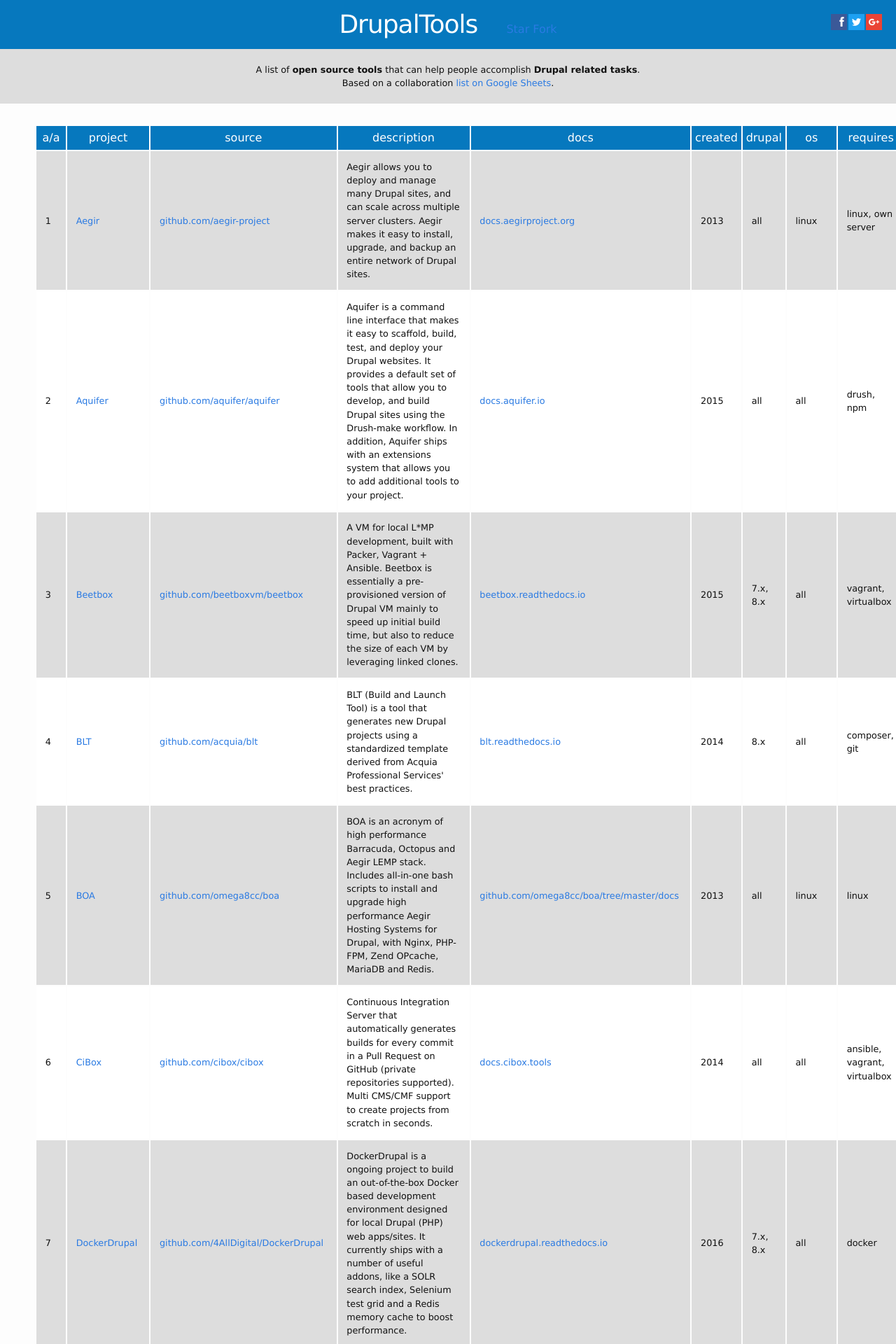
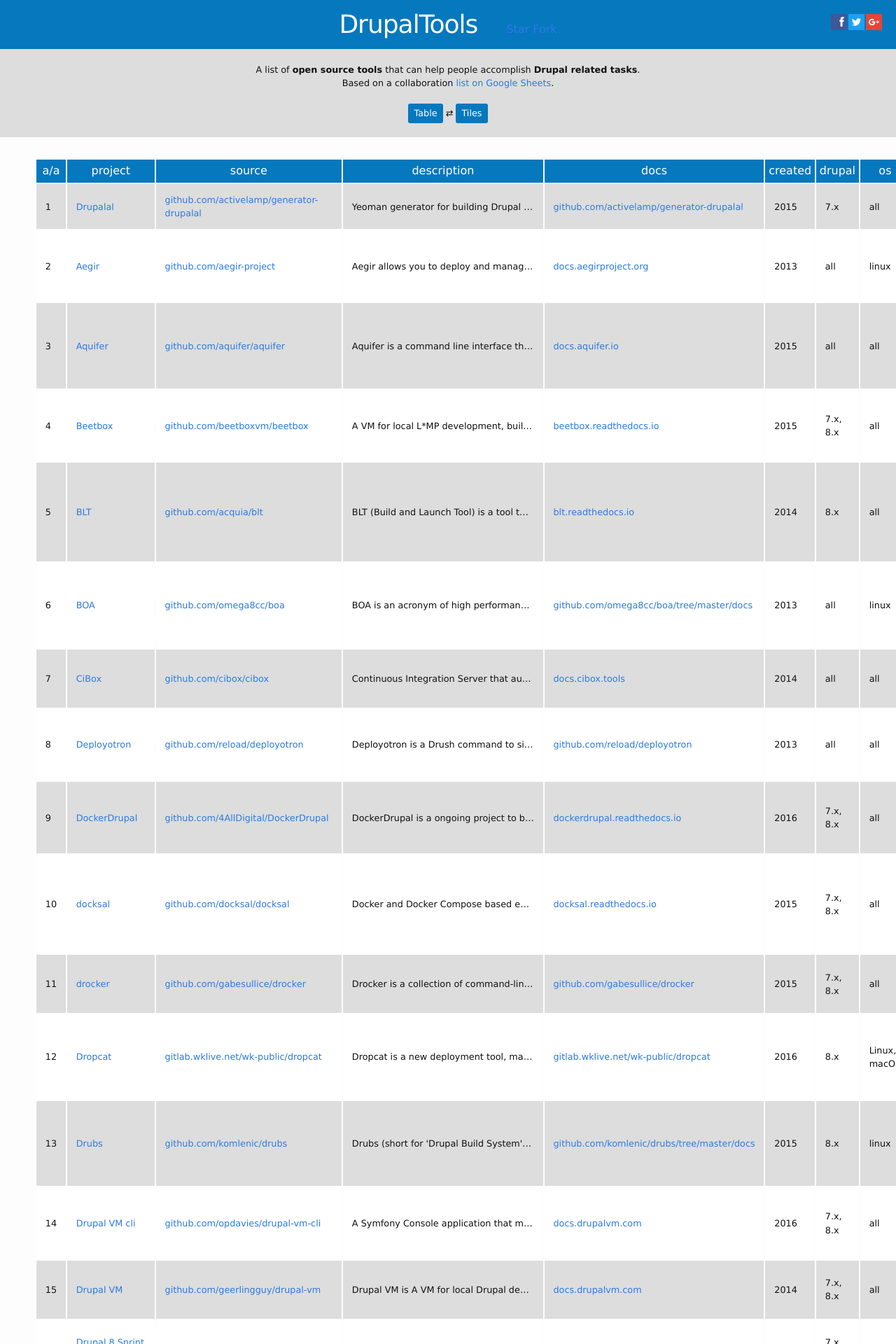
Before and after one commit to drupaltools/drupaltools.github.io, a Jekyll site: the page built from index.html, in a window 1280 px wide. Shown: the top 1920 px of the page at 70% size. Built offline with Jekyll 4.4.1, drawn with Linux system fonts in a browser that asks for light colours; comment, search, counter and statistics services are not loaded; some of the changed text lies outside the part shown.

Commit message:
Add tiles display

```diff
--- a/_config.yml
+++ b/_config.yml
@@ -3,7 +3,7 @@
 # Site settings
 title: DrupalTools
 email:
-description: "A list of <b>open source tools</b> that can help people accomplish <b>Drupal related tasks</b>.<br>Based on a collaboration <a href='https://goo.gl/VNytQa'>list on Google Sheets</a>."
+description:
 baseurl: "" # the subpath of your site, e.g. /blog
 url: "http://drupaltools.com" # the base hostname & protocol for your site
 copyright: '<a href="https://www.drupal.org">Drupal</a> is a <a href="http://drupal.com/trademark">registered trademark</a> of <a href="http://buytaert.net">Dries Buytaert</a>.'
--- /dev/null
+++ b/_data/projects/acquia-dev-desktop.yml
@@ -0,0 +1,22 @@
+name: Drupalal
+year_created: 2015
+source: https://github.com/activelamp/generator-drupalal
+homepage: https://github.com/activelamp/generator-drupalal
+docs: https://github.com/activelamp/generator-drupalal
+logo:
+
+description: "Yeoman generator for building Drupal sites."
+
+requires:
+  - yeoman
+drupal_versions:
+  - 7.x
+operation_system:
+  - all
+category:
+  - development
+  - scaffolding
+tags:
+  - scaffolding
+similar:
+  - none
--- a/_data/projects/blt.yml
+++ b/_data/projects/blt.yml
@@ -22,6 +22,7 @@
   - testing
   - cli
   - production
+  - scaffolding
 tags:
   - popular
 similar:
--- /dev/null
+++ b/_data/projects/deployotron.yml
@@ -0,0 +1,31 @@
+name: Deployotron
+year_created: 2013
+source: https://github.com/reload/deployotron
+homepage: http://reload.github.io/deployotron
+docs: https://github.com/reload/deployotron
+logo: http://reload.github.io/deployotron/images/deployotron.png
+
+description: "Deployotron is a Drush command to simplify deploying new code to a Drupal site.
+There's already a lot of ways to deploy ones Drupal site, from FTPing up the files
+to having Capistrano deploy the site when the build passes in Jenkins.
+Deployotron aims to be simple to use, but also usable as a part of a bigger setup."
+
+requires:
+  - drush
+  - git
+drupal_versions:
+  - all
+operation_system:
+  - all
+category:
+  - provisioning
+  - building
+  - deploy
+  - testing
+  - cli
+tags:
+  - drush plugin
+similar:
+  - fetcher
+  - drubs
+  - blt
--- /dev/null
+++ b/_data/projects/drupalal.yml
@@ -0,0 +1,24 @@
+name: Kalabox
+year_created: 2016
+source: https://github.com/kalabox/kalabox
+homepage: http://www.kalabox.io
+docs: http://docs.kalabox.io
+logo: http://www.kalabox.io/img/kalabox-white-name.png
+
+description: "Faster local development for Drupal, WordPress, and beyond.
+Kalabox is the easiest way to develop websites and get them live. Get rid of the drudgery and have more fun!"
+
+requires:
+  - docker
+drupal_versions:
+  - all
+operation_system:
+  - all
+category:
+  - development
+  - cli
+  - docker
+tags:
+  - pantheon
+similar:
+  - none
--- a/_data/projects/drupsible.yml
+++ b/_data/projects/drupsible.yml
@@ -23,6 +23,6 @@
   - devops
   - provision
   - deploy
-  - remote server
+  - scaffolding
 tags:
   - devops
--- /dev/null
+++ b/_data/projects/phingdrushtask.yml
@@ -0,0 +1,31 @@
+name: phingdrushtask
+year_created: 2013
+source: https://github.com/drupol/phingdrushtask
+homepage: https://www.drupal.org/project/phingdrushtask
+docs: https://github.com/drupol/phingdrushtask/
+logo:
+
+description: "A Drush task for Phing. This task enable usage of Drush commands in Phing build scripts.
+Phing provides tools for usual tasks for PHP projects (phplint, jslint,
+VCS checkouts, files copy or merge, packaging, upload, etc.).
+Integration of Drush in Phing is particularly useful when building
+and testing Drupal projects in a continuous integration server such as
+Jenkins, Travis or Continuous PHP."
+
+requires:
+  - composer
+  - phing
+drupal_versions:
+  - all
+operation_system:
+  - all
+category:
+  - provisioning
+  - building
+  - deploy
+  - testing
+  - CI
+tags:
+  - drush plugin
+similar:
+  - cibox
--- /dev/null
+++ b/_includes/description.html
@@ -0,0 +1,5 @@
+A list of <b>open source tools</b> that can help people accomplish <b>Drupal related tasks</b>.
+<br>
+Based on a collaboration <a href='https://goo.gl/VNytQa'>list on Google Sheets</a>.
+<br>
+<div class='buttons'><a class='button' href='/'>Table</a> ⇄ <a class='button' href='/tiles'>Tiles</a></div>
--- a/_layouts/default.html
+++ b/_layouts/default.html
@@ -7,9 +7,11 @@
 
     {% include header.html %}
 
-    <div class="intro"><div class="wrapper">
-      {{ site.description }}
-    </div></div>
+    <div class="intro">
+      <div class="wrapper">
+        {% include description.html %}
+      </div>
+    </div>
 
     <div class="page-content">
       <div class="project-wrapper">
--- a/_sass/_layout.scss
+++ b/_sass/_layout.scss
@@ -171,6 +171,7 @@
  */
 .page-content {
     padding: $spacing-unit 0;
+    overflow: hidden;
 }
 
 .page-heading {
@@ -196,7 +197,25 @@
     font-size: 24px;
 }
 
+.button {
+  display: inline-block;
+  text-decoration: none;
+  padding: 4px 8px;
+  background: $site-blue;
+  color: #fff !important;
+  border-radius: 3px;
 
+  &:hover,
+  &:focus {
+    background: #fff;
+    color: $site-blue !important;
+    text-decoration: none;
+  }
+}
+
+.buttons {
+  margin-top: 20px;
+}
 
 /**
  * Posts
@@ -269,3 +288,91 @@
     }
   }
 }
+
+.description {
+  overflow: hidden;
+  text-overflow: ellipsis;
+  white-space: nowrap;
+  max-width: 260px;
+
+  &:hover,
+  &:focus {
+    white-space: normal;
+  }
+}
+
+// Tile - flexbox
+.project-wrapper-tile {
+  padding: 10px;
+  border-radius: 3px;
+  box-shadow: 0 0 6px #ddd;
+
+  &:hover,
+  &:focus {
+    background: #ddd;
+  }
+  label {
+    font-weight: bold;
+  }
+  div {
+    overflow: hidden;
+    text-overflow: ellipsis;
+    white-space: nowrap;
+    margin-bottom: 5px;
+    border-bottom: 1px dotted #f1f1f1;
+    padding-bottom: 5px;
+
+    &:last-child {
+      margin-bottom: 0;
+      border-bottom: 0;
+      padding-bottom: 0;
+    }
+
+    &.name {
+      margin-bottom: 10px;
+      background: #f1f1f1;
+      padding: 4px 10px;
+    }
+    &.description,
+    &.category,
+    &.tags {
+      &:hover,
+      &:focus {
+        white-space: normal;
+      }
+    }
+  }
+}
+
+.row {
+  display: flex;
+  justify-content: space-between;
+  flex-wrap: wrap;
+}
+
+.column {
+  width: 23%;
+  padding: 1%;
+  float: left;
+  margin: 0;
+}
+
+@media screen and (max-width: 1200px) {
+  .column {
+    width: 31%;
+  }
+}
+
+@media screen and (max-width: 980px) {
+  .column {
+    width: 48%;
+  }
+}
+
+@media screen and (max-width: 700px) {
+  .column {
+    width: 100%;
+    padding: 0;
+    margin-bottom: 20px;
+  }
+}
--- a/index.html
+++ b/index.html
@@ -27,8 +27,8 @@
         <td>{{ forloop.index }}</td>
         <td><a href="{{ project.homepage }}">{{ project.name }}</a></td>
         <td><a href="{{ project.source }}">{{ project.source | replace:'https://','' | replace:'http://','' }}</a></td>
-        <td>{{ project.description }}</td>
-        <td><a href="{{ project.docs }}">{{ project.docs | replace:'https://','' | replace:'http://','' }}</td>
+        <td class="description">{{ project.description }}</td>
+        <td><a href="{{ project.docs }}">{{ project.docs | replace:'https://','' | replace:'http://','' }}</a></td>
         <td>{{ project.year_created }}</td>
         <td>{{ project.drupal_versions | sort | join: ', ' }}</td>
         <td>{{ project.operation_system | sort | join: ', ' }}</td>
```
Also changed, not shown: tiles/index.html (added, +21 -0 lines).
